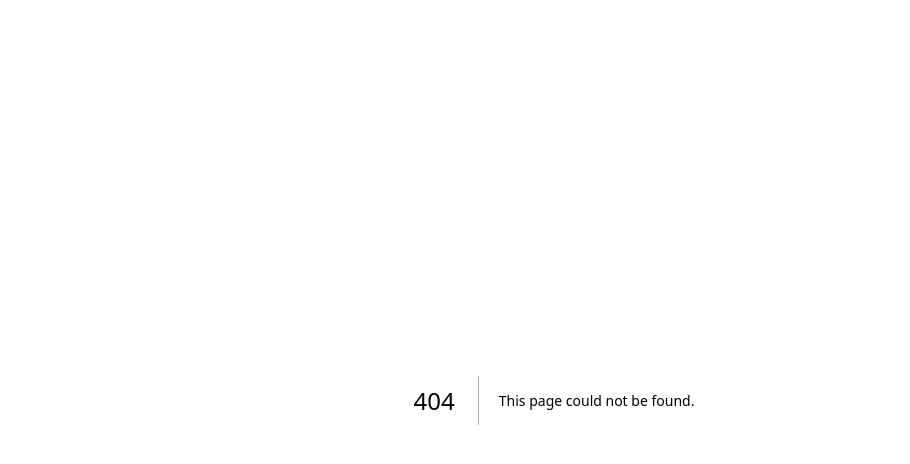
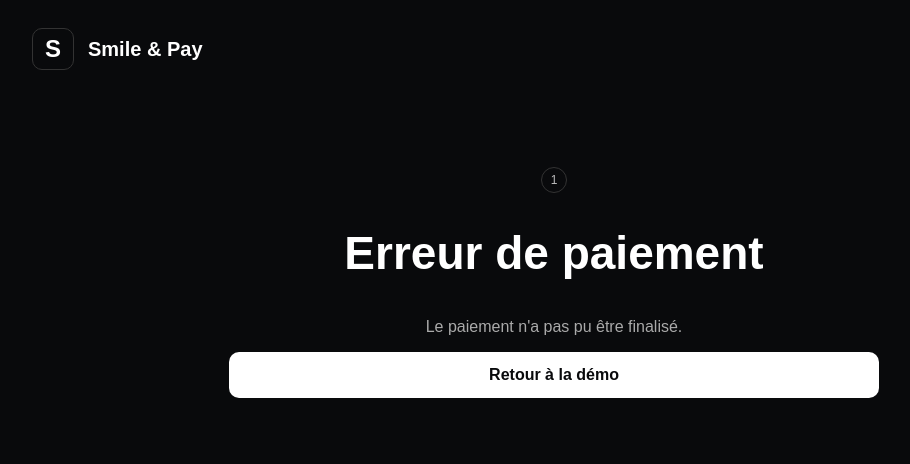
Before and after one commit to ashleyappadoo/smileandpaywebapp, a Next.js app: page /payment/1 in a window 1280 px wide. Before the commit this address had no page. Shown: the top 464 px of the page, without its empty margins (86-996 px from the left). Built offline with nearby package versions, Linux system fonts and the light colour scheme.

Commit message:
Build Smile & Pay Web Pay Vercel demo

```diff
--- /dev/null
+++ b/app/payment/[status]/page.js
@@ -0,0 +1,2 @@
+const labels={success:["Paiement accepté","Le paiement a bien été validé."],refused:["Paiement refusé","Le paiement n'a pas été accepté."],cancel:["Paiement annulé","Le parcours de paiement a été annulé."],error:["Erreur de paiement","Le paiement n'a pas pu être finalisé."]};
+export default async function Page({params,searchParams}){const {status}=await params;const q=await searchParams;const [title,text]=labels[status]||labels.error;return <main className="wrap"><div className="brand"><div className="logo">S</div>Smile & Pay</div><section className="result"><span className="tag">{status.toUpperCase()}</span><h1>{title}</h1><p>{text}</p>{q.reason==="configuration"&&<div className="code">Démo prête. Configurez SNP_EPAY_ENDPOINT dans Vercel pour activer le paiement réel.</div>}<p><a className="btn" href="/">Retour à la démo</a></p></section></main>}
```
